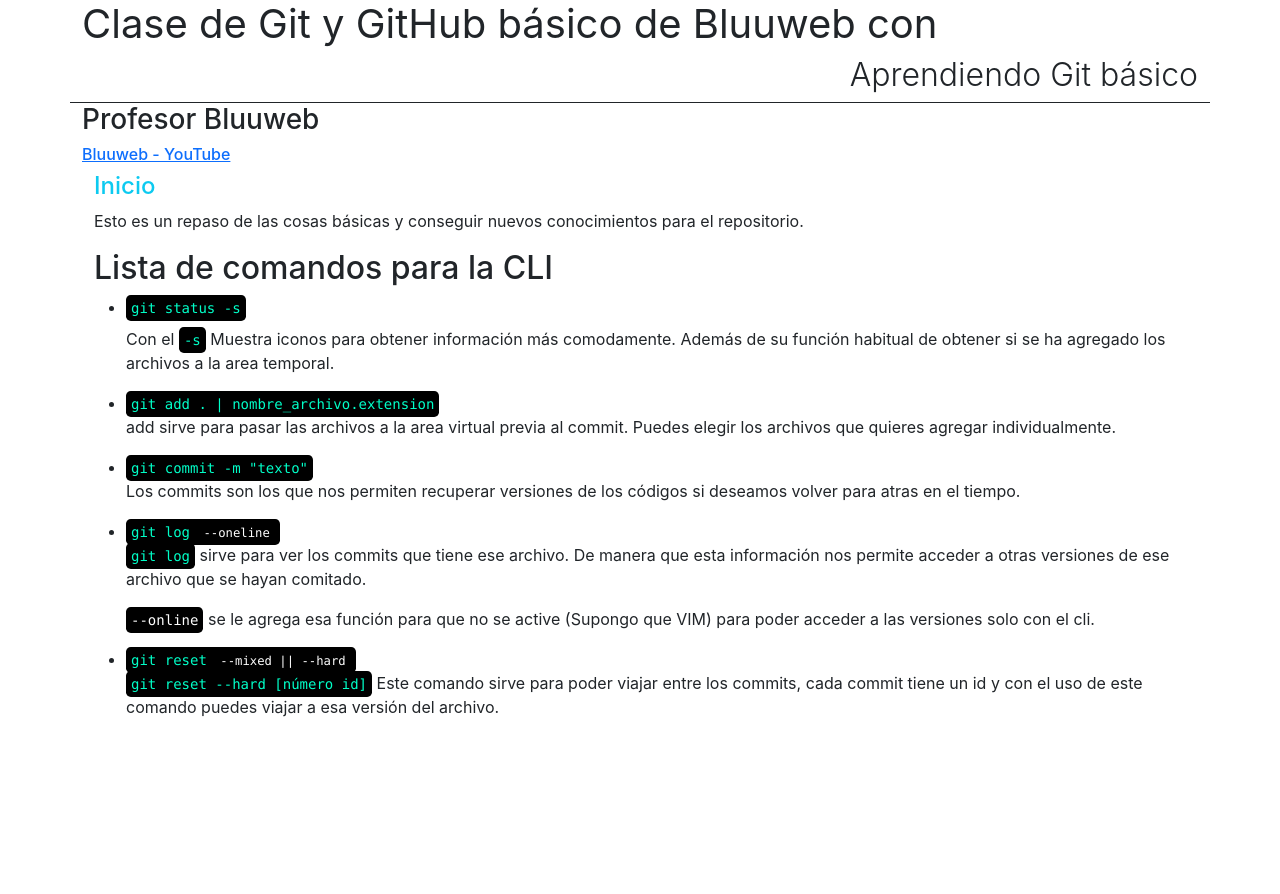
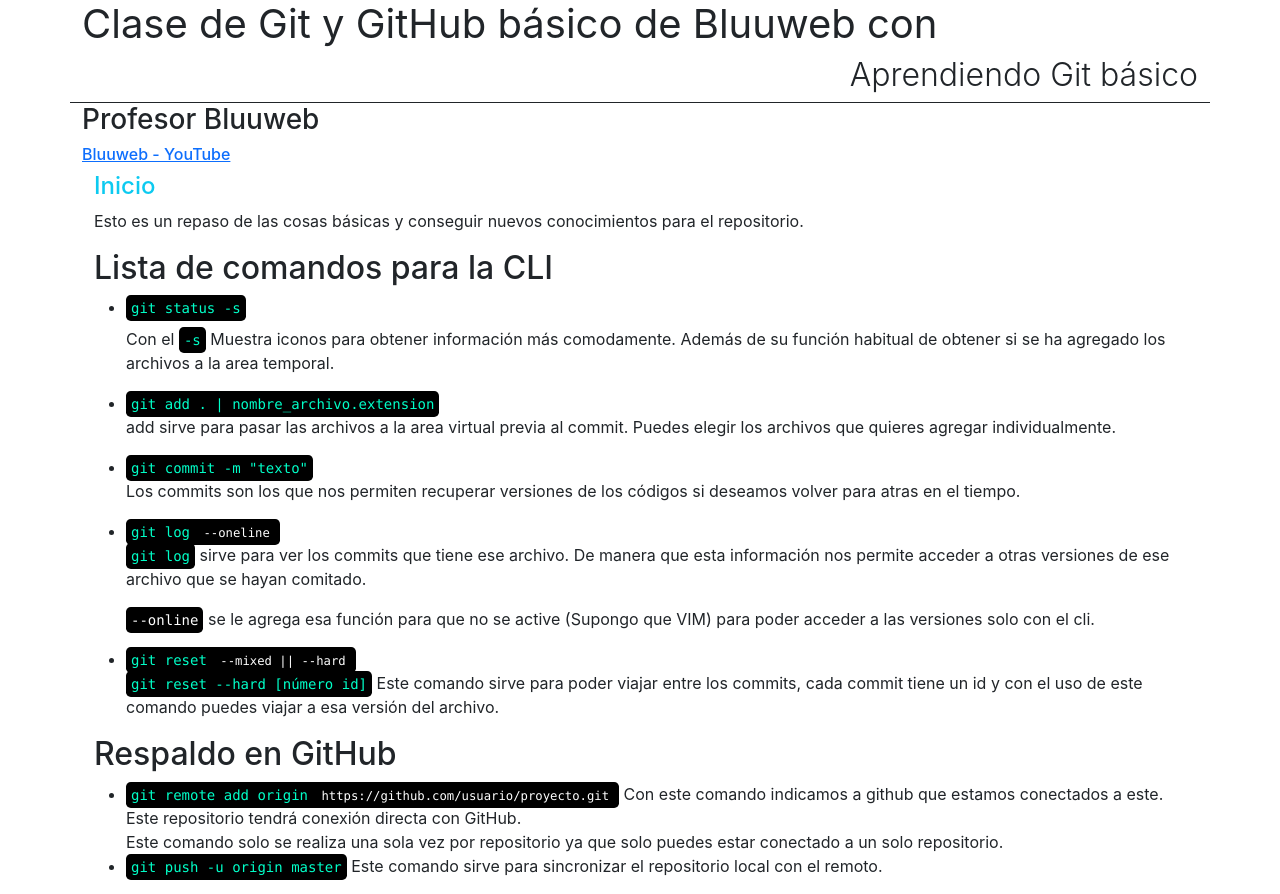
Before and after one commit to sberrus/git-react, a React (Create React App) app: page / in a window 1280 px wide. Before the commit the page ends 800 px from the top, so only its background shows below. Built offline with nearby package versions, Linux system fonts and the light colour scheme.

Commit message:
Commit post almacenaje remoto

```diff
--- a/src/components/Body.jsx
+++ b/src/components/Body.jsx
@@ -68,6 +68,17 @@ function Body() {
               </p>
             </li>
           </ul>
+          <h2>Respaldo en GitHub</h2>
+
+          <ul>
+            <li>
+              <code>git remote add origin <code className="text-white">https://github.com/usuario/proyecto.git</code></code> Con este comando indicamos a github que estamos conectados a este. Este repositorio tendrá conexión directa con GitHub. <br/>
+              Este comando solo se realiza una sola vez por repositorio ya que solo puedes estar conectado a un solo repositorio.
+            </li>
+            <li>
+              <code>git push -u origin master</code> Este comando sirve para sincronizar el repositorio local con el remoto.
+            </li>
+          </ul>
         </div>
       </div>
     </div>
```
